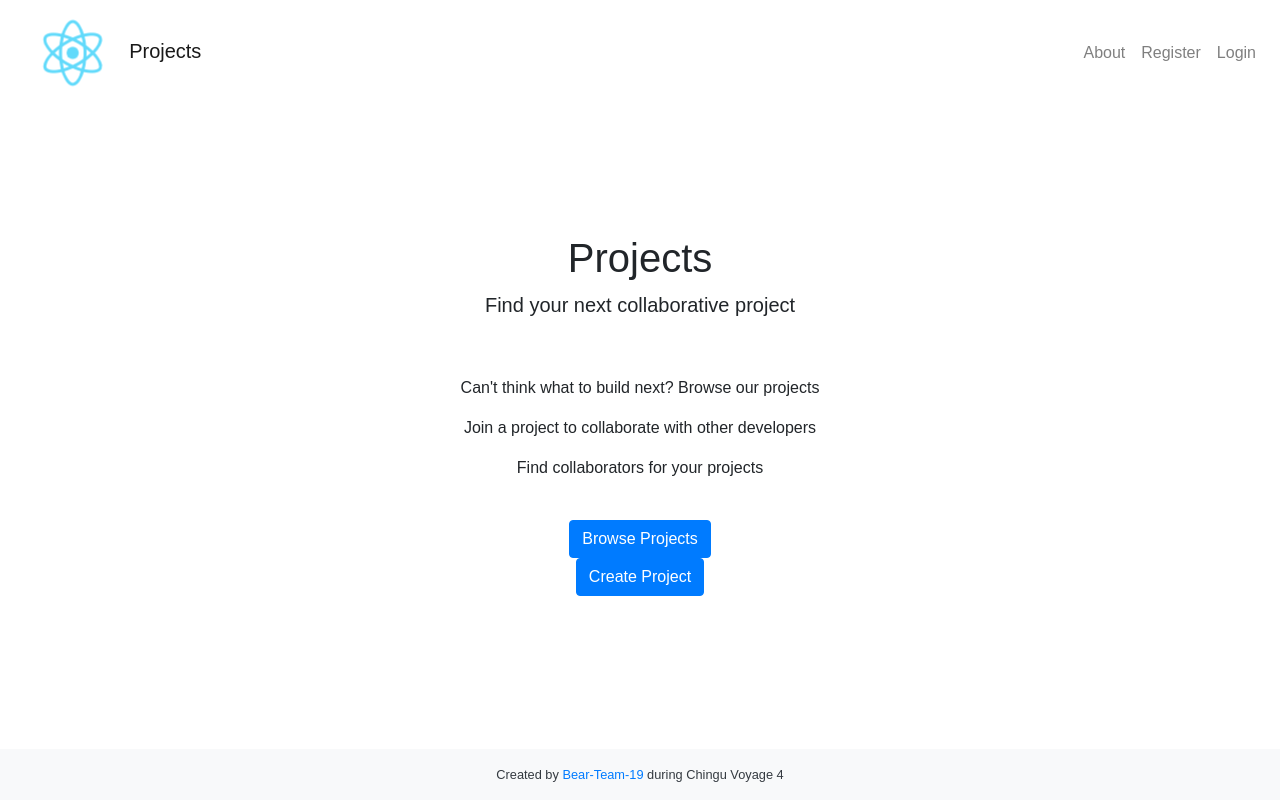
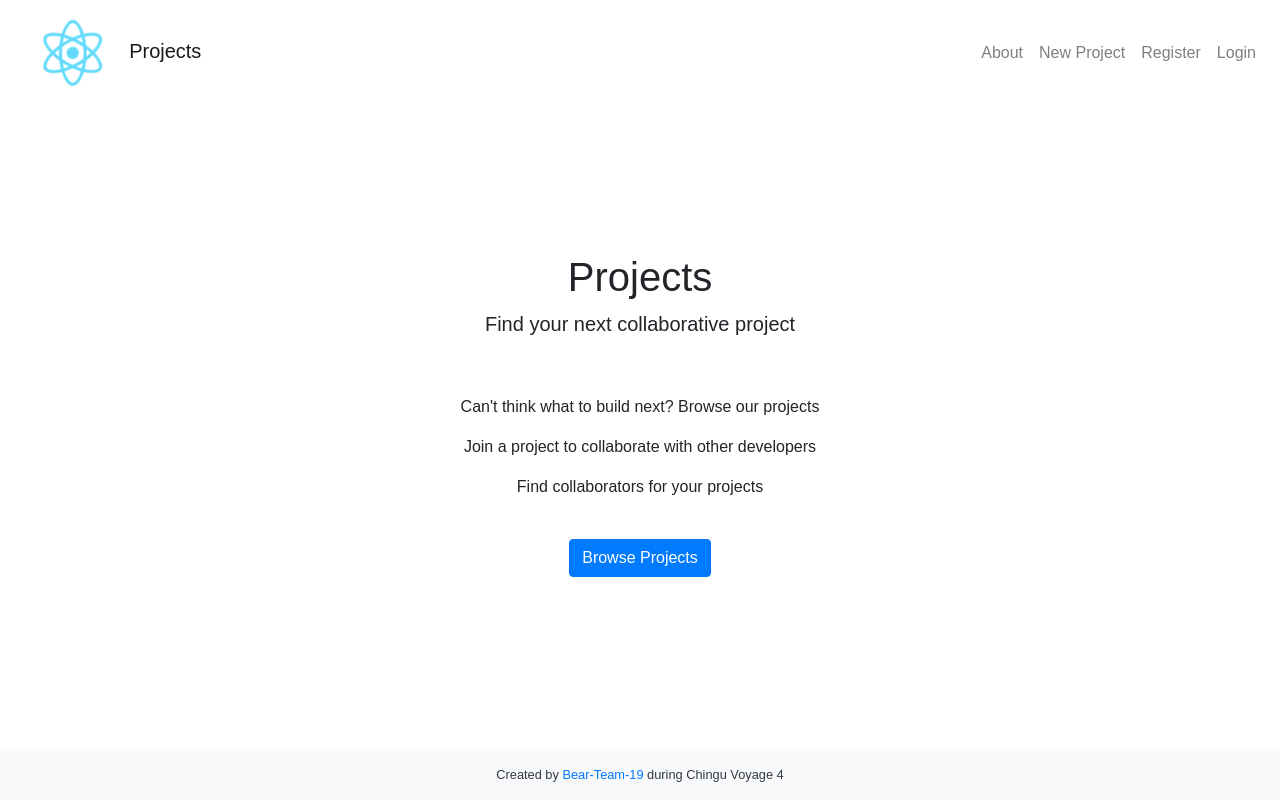
Before and after one commit to chingu-voyage4/Bears-Team-19, a React (Create React App) app in the folder client/: page / in a window 1280 px wide. Built offline with nearby package versions, Linux system fonts and the light colour scheme.

Commit message:
Move link to New Project to navbar

```diff
--- a/client/src/Header/Navbar/HeaderNavbar.js
+++ b/client/src/Header/Navbar/HeaderNavbar.js
@@ -39,6 +39,9 @@ class HeaderNavbar extends Component {
               <NavLink tag={Link} to="#">About</NavLink>
             </NavItem>
             <NavItem>
+              <NavLink tag={Link} to="/projects/create">New Project</NavLink>
+            </NavItem>
+            <NavItem>
               <NavLink tag={Link} to="/register">Register</NavLink>
             </NavItem>
             <NavItem>
--- a/client/src/Welcome/Welcome.js
+++ b/client/src/Welcome/Welcome.js
@@ -26,9 +26,6 @@ class Welcome extends Component {
         <div>
           <Link to="/projects" className="btn btn-primary">Browse Projects</Link>
         </div>
-        <div>
-          <Link to="/projects/create" className="btn btn-primary">Create Project</Link>
-        </div>
       </div>
     );
   }
```
